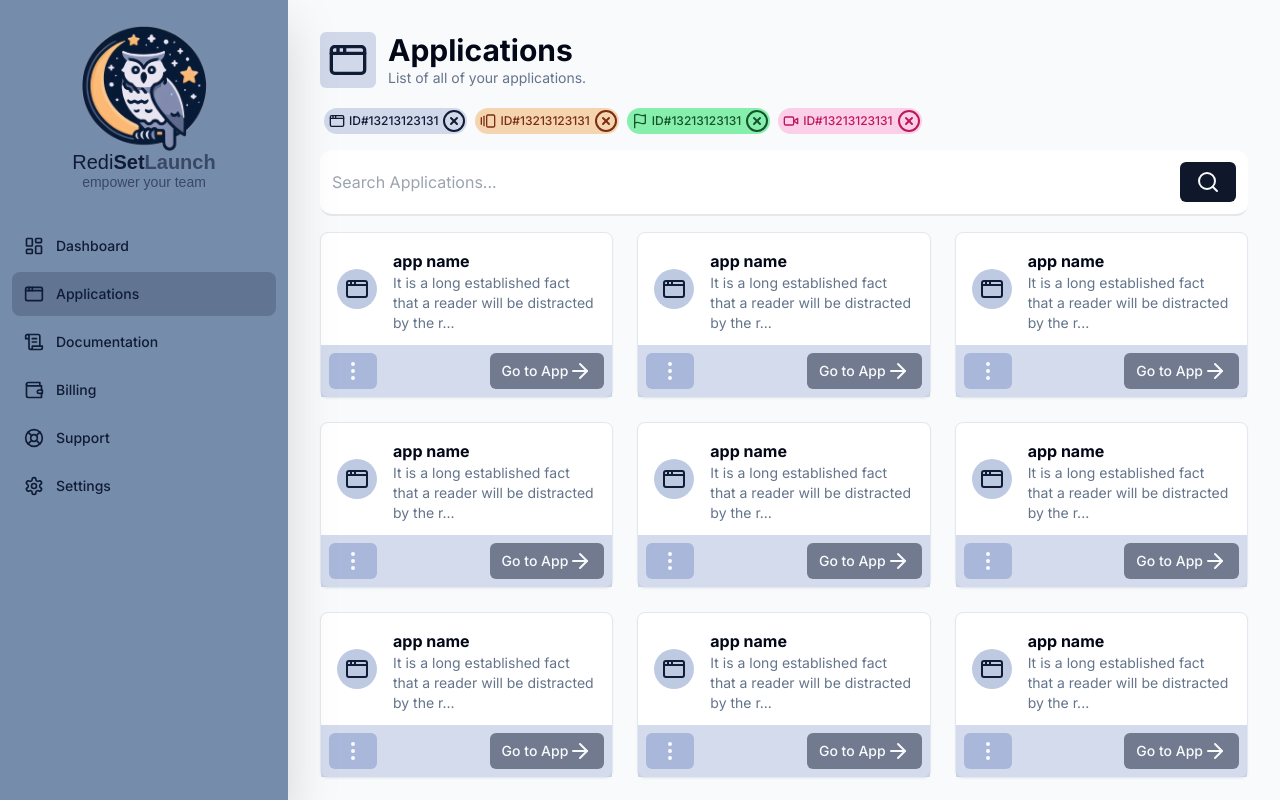
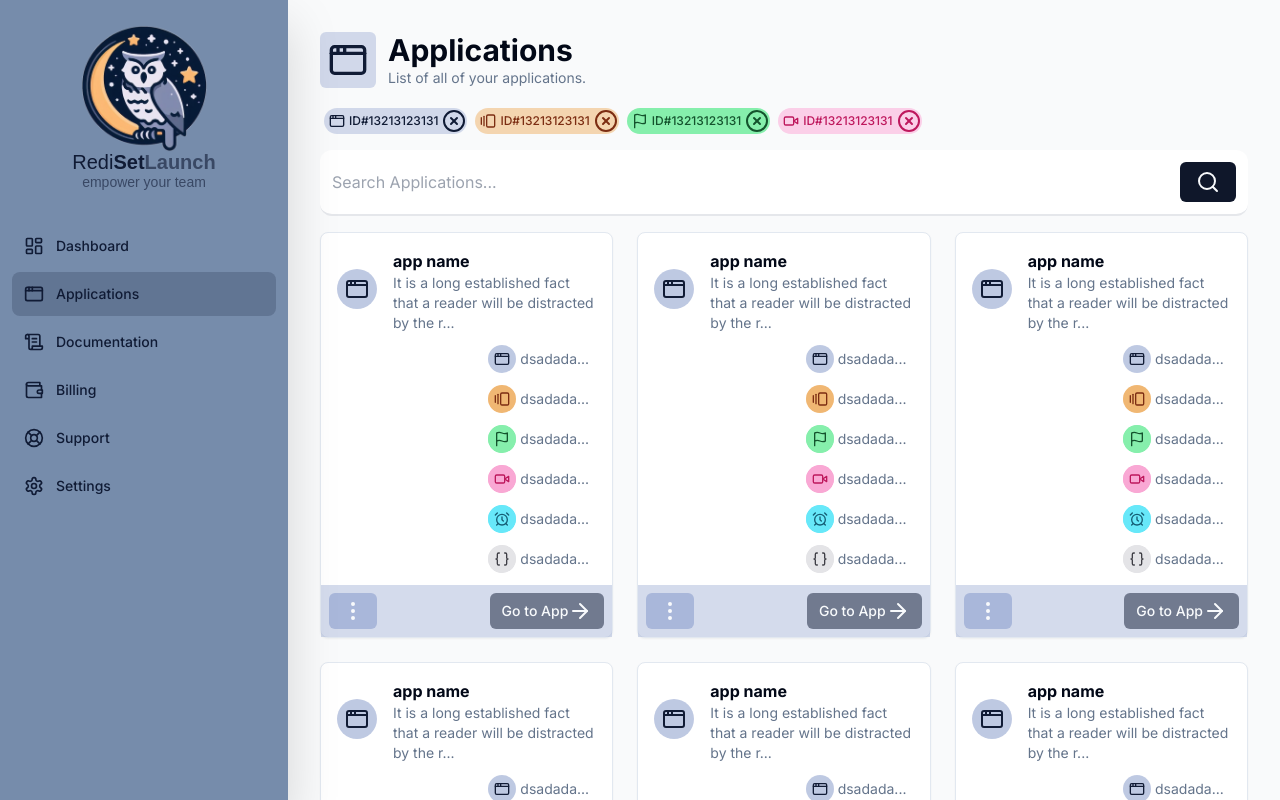
Before and after one commit to sameerdewan/redisetlaunch, a Next.js app: page /dashboard/apps in a window 1280 px wide. Shown: the top 800 px of the page. Built offline with nearby package versions, Linux system fonts and the light colour scheme; a web font is replaced by a local one.

Commit message:
base entity attribute styled

```diff
--- a/app/(dashboard)/(routes)/dashboard/apps/page.tsx
+++ b/app/(dashboard)/(routes)/dashboard/apps/page.tsx
@@ -1,6 +1,6 @@
 "use client";
 import Heading from "@/components/Heading";
-import {AppWindow, Flag, GalleryHorizontalEnd, Video} from "lucide-react";
+import {AlarmClock, AppWindow, Braces, Flag, GalleryHorizontalEnd, Video} from "lucide-react";
 import React, {useEffect, useRef, useState} from "react";
 import {ApplicationEntityColors, EnvironmentEntityColors, FlagEntityColors, SessionEntityColors} from "@/lib/utils";
 import PageSearch from "@/components/PageSearch";
@@ -117,6 +117,44 @@ export default function Applications() {
                         main: (id: string) => router.push(`/dashboard/apps/${id}`),
                         edit: (id: string) => router.push(`/dashboard/apps/${id}/edit`)
                     }}
+                    entityAttributes={[
+                        {
+                            icon: AppWindow,
+                            value: "dsadadasdadsadasda",
+                            textTwClass: ApplicationEntityColors.TEXT,
+                            bgTwClass: ApplicationEntityColors.BACKGROUND,
+                        },
+                        {
+                            icon: GalleryHorizontalEnd,
+                            value: "dsadadasdadsadasda",
+                            textTwClass: EnvironmentEntityColors.TEXT,
+                            bgTwClass: EnvironmentEntityColors.BACKGROUND,
+                        },
+                        {
+                            icon: Flag,
+                            value: "dsadadasdadsadasda",
+                            textTwClass: "text-green-900",
+                            bgTwClass: FlagEntityColors.BACKGROUND,
+                        },
+                        {
+                            icon: Video,
+                            value: "dsadadasdadsadasda",
+                            textTwClass: SessionEntityColors.TEXT,
+                            bgTwClass: SessionEntityColors.BACKGROUND,
+                        },
+                        {
+                            icon: AlarmClock,
+                            value: "dsadadasdadsadasda",
+                            textTwClass: "text-cyan-800",
+                            bgTwClass: "bg-cyan-300",
+                        },
+                        {
+                            icon: Braces,
+                            value: "dsadadasdadsadasda",
+                            textTwClass: "text-zinc-700",
+                            bgTwClass: "bg-zinc-200",
+                        }
+                    ]}
                 />
             </PageContent>
         </Page>
--- a/components/EntityGrid.tsx
+++ b/components/EntityGrid.tsx
@@ -2,10 +2,10 @@ import React from "react";
 import Spinner from "@/components/Spinner";
 import {Card} from "@/components/ui/card";
 import {Avatar, AvatarFallback} from "@/components/ui/avatar";
-import {ArrowRight, EditIcon, LucideIcon, MoreVertical, Pin} from "lucide-react";
+import {AlarmClock, ArrowRight, EditIcon, LucideIcon, MoreVertical, Pin} from "lucide-react";
 import {Button} from "@/components/ui/button";
 import {BaseEntity} from "@/data/types";
-import {EntityCardColors, truncate} from "@/lib/utils";
+import {EntityAttribute, EntityCardColors, truncate} from "@/lib/utils";
 import {DropdownMenu, DropdownMenuContent, DropdownMenuItem, DropdownMenuTrigger} from "@/components/ui/dropdown-menu";
 
 type EntityGridProps = {
@@ -16,6 +16,7 @@ type EntityGridProps = {
     };
     icon: LucideIcon;
     entityCardColors: EntityCardColors;
+    entityAttributes?: EntityAttribute[];
     loading: boolean;
     type: string;
 }
@@ -44,6 +45,18 @@ export default function EntityGrid(props: EntityGridProps) {
                                 </p>
                             </div>
                         </div>
+                        {props.entityAttributes?.map(entityAttribute => (
+                            <div key={entityAttribute.value} className='h-7 flex mb-3 justify-end'>
+                                <Avatar className={`${entityAttribute.bgTwClass} h-7 w-7`}>
+                                    <AvatarFallback className={`${entityAttribute.bgTwClass} ${entityAttribute.textTwClass}`}>
+                                        <entityAttribute.icon className='h-4 w-4'/>
+                                    </AvatarFallback>
+                                </Avatar>
+                                <span className="w-24 text-muted-foreground text-sm pl-1 pt-1">
+                                    {truncate(entityAttribute.value, 10)}
+                                </span>
+                            </div>
+                        ))}
                         <div className={`${props.entityCardColors.BACKGROUND} p-2 flex justify-between`}>
                             <DropdownMenu dir="rtl">
                                 <DropdownMenuTrigger>
```
Also changed, not shown: lib/utils.ts (+8 -0 lines).
